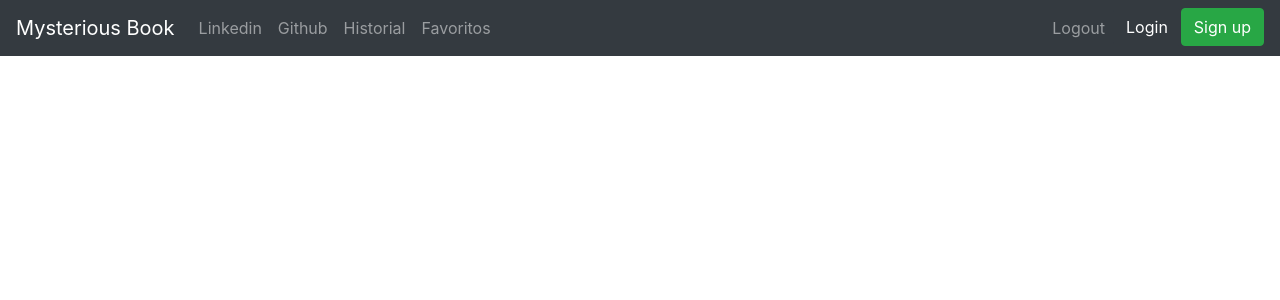
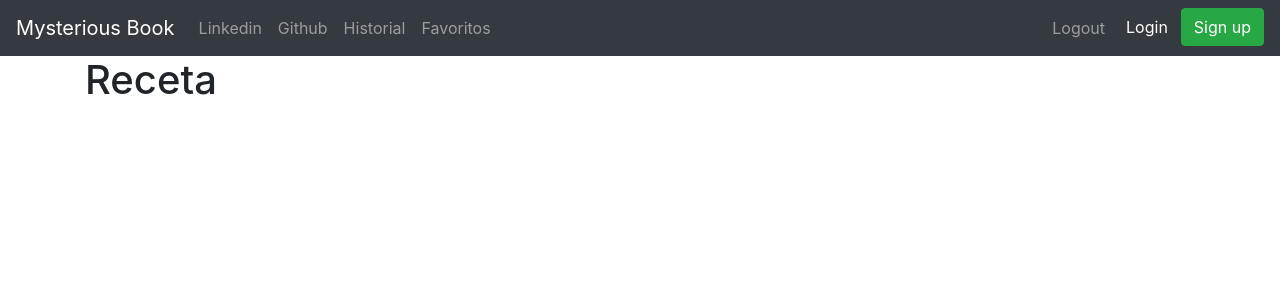
Before and after one commit to jonesjs94/mistery-book, a React (Create React App) app in the folder client/: page /receta/1 in a window 1280 px wide. Shown: the top 300 px of the page. Built offline with nearby package versions, Linux system fonts and the light colour scheme.

Commit message:
react router de receta

```diff
--- a/client/src/components/App.js
+++ b/client/src/components/App.js
@@ -18,7 +18,7 @@ export default function App() {
       <Navegador />
       <Switch>
         <Route exact path="/" component={Principal} />
-        <Route exact path="/receta" component={Receta} />
+        <Route exact path="/receta/:id" component={Receta} />
         <Route exact path="/signup" component={FormCrearUsuario} />
         <Route exact path="/historial" component={Historial} />
       </Switch>
--- a/client/src/components/Navegador/Historial/Historia.js
+++ b/client/src/components/Navegador/Historial/Historia.js
@@ -12,13 +12,14 @@ export default function Historia(props) {
         key={receta.id}
         nombre={receta.nombre}
         imagen={receta.imagen}
+        id={receta.id}
       />
     )
   })
 
   return (
       <Row>
-        <Col xs={6}>
+        <Col xs={12}>
           <h2>{props.consulta}</h2>
           <p>{props.fecha}</p>
         </Col>
--- a/client/src/components/Principal/Receta/index.js
+++ b/client/src/components/Principal/Receta/index.js
@@ -5,8 +5,21 @@ import Container from 'react-bootstrap/Container';
 // import Row from 'react-bootstrap/Row';
 // import Col from 'react-bootstrap/Col';
 
-export default function Receta(props) {
-  return (
-    <Container></Container>
-  )
+export default class Receta extends React.Component {
+  constructor(props) {
+    super(props)
+
+  }
+
+  componentDidMount() {
+
+  }
+
+  render() {
+    return (
+      <Container>
+        <h1>Receta</h1>
+      </Container>
+    )
+  }
 }
--- a/package.json
+++ b/package.json
@@ -12,7 +12,8 @@
     "mongodb": "^3.5.9",
     "mongoose": "^5.9.19",
     "passport": "^0.4.1",
-    "passport-local": "^1.0.0"
+    "passport-local": "^1.0.0",
+    "styled-components": "^5.1.1"
   },
   "devDependencies": {
     "nodemon": "^2.0.4"
```
Also changed, not shown: client/src/components/Navegador/Historial/Tarjeta.js (+3 -1 lines), 1 other file (tests, documents, lock files or other folders).
